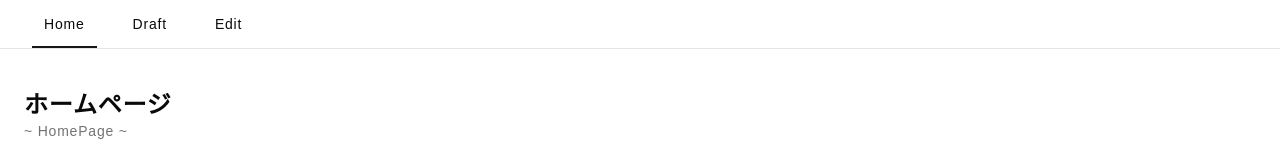
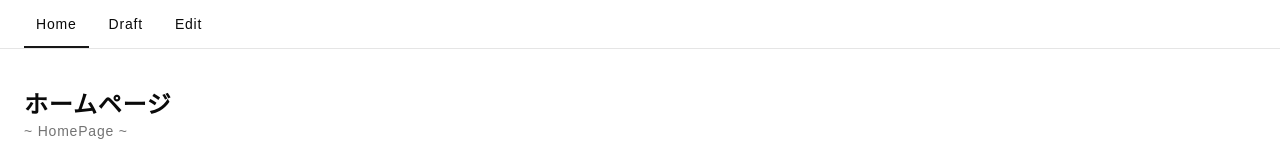
Before and after one commit to amarukawanobiru/next-text-editor, a Next.js app: page / in a window 1280 px wide. Shown: the top 160 px of the page. Built offline with nearby package versions, Linux system fonts and the light colour scheme.

Commit message:
style: Navigation の li の余白を調整、NavigationItem の文字の太さを normal に変更

```diff
--- a/src/components/Navigation/NavigationItem.tsx
+++ b/src/components/Navigation/NavigationItem.tsx
@@ -23,7 +23,7 @@ export const NavigationItem = ({ href, title }: NavigationItemProps) => {
           isActive && "after:visible",
         )}
       >
-        <span>{title}</span>
+        <span className="font-normal">{title}</span>
       </Link>
     </Button>
   );
--- a/src/components/Navigation/index.tsx
+++ b/src/components/Navigation/index.tsx
@@ -14,7 +14,7 @@ export const Navigation = ({ className, ...props }: NavigationProps) => {
     <nav {...props} className={cn("px-6 border-b", className)}>
       <ul className="h-12 flex items-center gap-x-2">
         {navItems.map(({ href, title }) => (
-          <li key={href} className="px-2">
+          <li key={href}>
             <NavigationItem href={href} title={title} />
           </li>
         ))}
```
